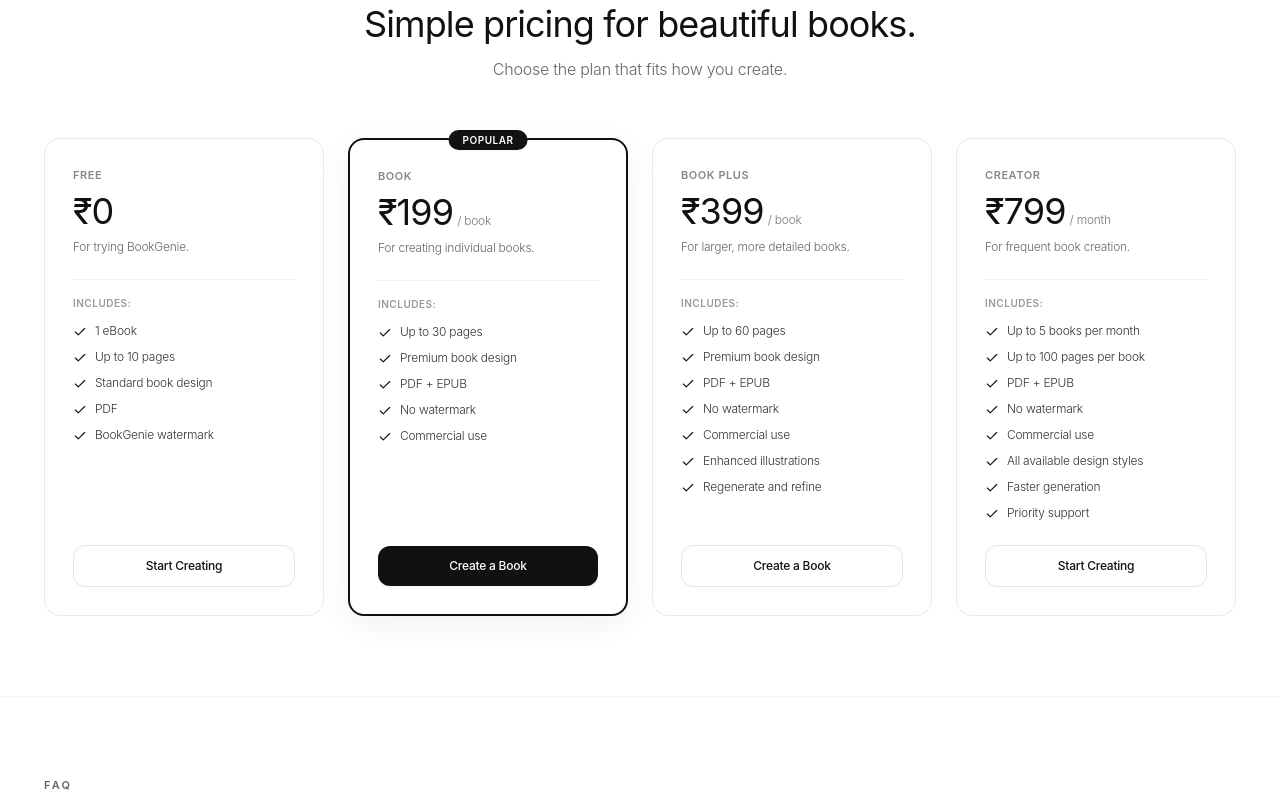
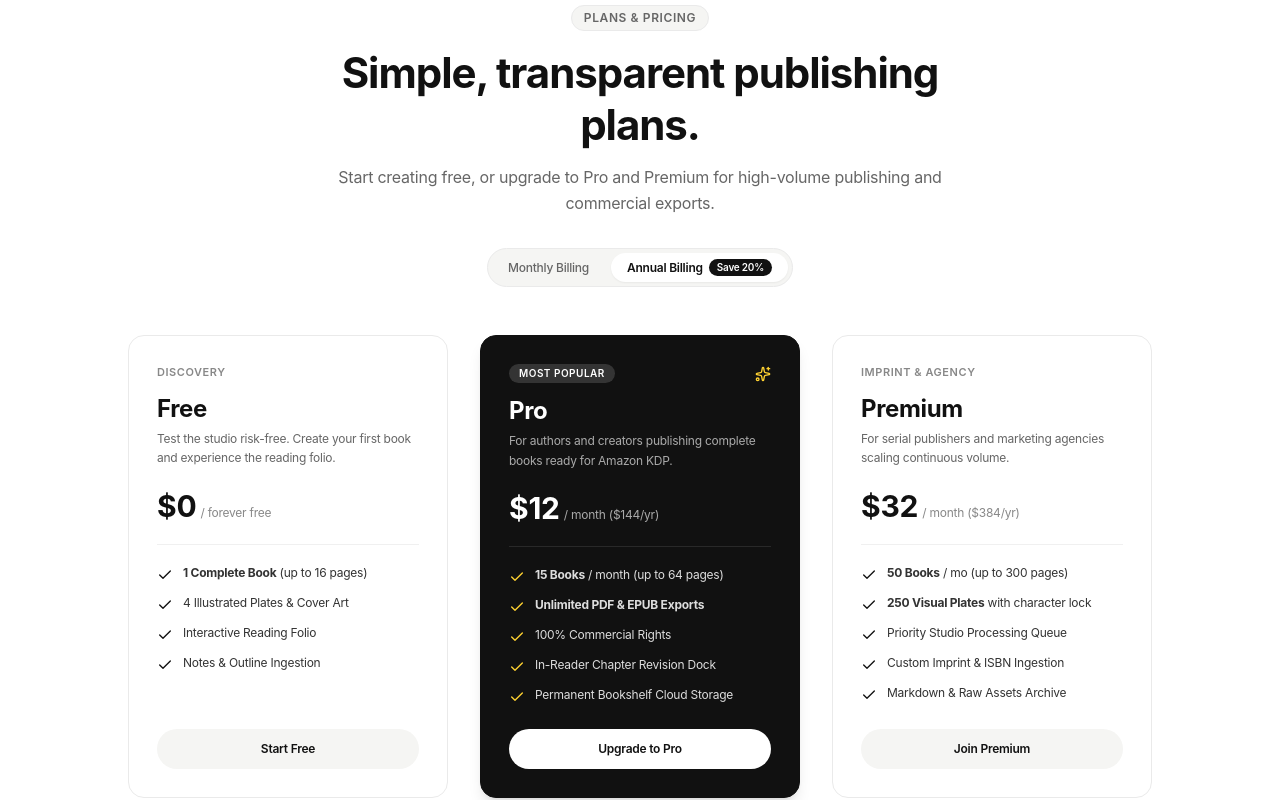
Before and after one commit to shopshah5-eng/bookgenie, a Next.js app: page / in a window 1280 px wide. Shown: the part 2300-3100 px from the top of the page. Built offline with nearby package versions, Linux system fonts and the light colour scheme; no server answers.

Commit message:
fix(pricing): restore previous pricing plans (Free, Pro, Premium)

```diff
--- a/components/home/MinimalPricing.tsx
+++ b/components/home/MinimalPricing.tsx
@@ -1,176 +1,225 @@
 'use client';
 
-import React from 'react';
-import { Check } from 'lucide-react';
+import React, { useState } from 'react';
+import Link from 'next/link';
+import { useRouter } from 'next/navigation';
+import { Check, Sparkles } from 'lucide-react';
 import { useAuth } from '@/components/auth/AuthContext';
 
 export function MinimalPricing() {
+  const router = useRouter();
   const { user, openAuthModal } = useAuth();
+  const [billingCycle, setBillingCycle] = useState<'monthly' | 'annual'>('annual');
 
   const handleAction = (planId: string) => {
     if (!user) {
-      openAuthModal('signup');
+      openAuthModal('signup', '/pricing');
       return;
     }
-    // If logged in, scroll to the book creator prompt card smoothly
-    window.scrollTo({ top: 0, behavior: 'smooth' });
+    router.push('/pricing');
   };
-
-  const plans = [
-    {
-      id: 'free',
-      name: 'FREE',
-      price: '₹0',
-      period: '',
-      description: 'For trying BookGenie.',
-      features: [
-        '1 eBook',
-        'Up to 10 pages',
-        'Standard book design',
-        'PDF',
-        'BookGenie watermark',
-      ],
-      buttonText: 'Start Creating',
-      popular: false,
-    },
-    {
-      id: 'book',
-      name: 'BOOK',
-      price: '₹199',
-      period: '/ book',
-      description: 'For creating individual books.',
-      features: [
-        'Up to 30 pages',
-        'Premium book design',
-        'PDF + EPUB',
-        'No watermark',
-        'Commercial use',
-      ],
-      buttonText: 'Create a Book',
-      popular: true,
-    },
-    {
-      id: 'book-plus',
-      name: 'BOOK PLUS',
-      price: '₹399',
-      period: '/ book',
-      description: 'For larger, more detailed books.',
-      features: [
-        'Up to 60 pages',
-        'Premium book design',
-        'PDF + EPUB',
-        'No watermark',
-        'Commercial use',
-        'Enhanced illustrations',
-        'Regenerate and refine',
-      ],
-      buttonText: 'Create a Book',
-      popular: false,
-    },
-    {
-      id: 'creator',
-      name: 'CREATOR',
-      price: '₹799',
-      period: '/ month',
-      description: 'For frequent book creation.',
-      features: [
-        'Up to 5 books per month',
-        'Up to 100 pages per book',
-        'PDF + EPUB',
-        'No watermark',
-        'Commercial use',
-        'All available design styles',
-        'Faster generation',
-        'Priority support',
-      ],
-      buttonText: 'Start Creating',
-      popular: false,
-    },
-  ];
 
   return (
     <section className="w-full py-20 bg-white border-b border-[#0000000a] scroll-mt-20" id="pricing">
       <div className="max-w-[1240px] mx-auto px-6">
+
         {/* Section Header */}
-        <div className="text-center max-w-2xl mx-auto mb-14">
-          <h2 className="font-serif text-3xl sm:text-4xl text-[#111111] font-normal tracking-tight mb-3">
-            Simple pricing for beautiful books.
+        <div className="text-center max-w-2xl mx-auto mb-12">
+          <div className="inline-flex items-center gap-2 px-3 py-1 rounded-full bg-[#F5F5F3] text-[#666666] text-xs font-semibold uppercase tracking-wider mb-4 border border-[#EAEAEA]">
+            Plans &amp; Pricing
+          </div>
+          <h2 className="text-3xl sm:text-4xl lg:text-[42px] font-bold text-[#111111] tracking-tight leading-tight">
+            Simple, transparent publishing plans.
           </h2>
-          <p className="text-sm sm:text-base text-[#666666] font-light leading-relaxed">
-            Choose the plan that fits how you create.
+          <p className="text-sm sm:text-base text-[#666666] mt-3 font-sans leading-relaxed">
+            Start creating free, or upgrade to Pro and Premium for high-volume publishing and commercial exports.
           </p>
-        </div>
 
-        {/* 4 Cards Grid */}
-        <div className="grid grid-cols-1 md:grid-cols-2 lg:grid-cols-4 gap-6 items-stretch">
-          {plans.map((plan) => (
-            <div
-              key={plan.id}
-              className={`relative flex flex-col justify-between rounded-2xl p-7 transition-all ${
-                plan.popular
-                  ? 'border-2 border-[#111111] shadow-[0_8px_30px_rgba(0,0,0,0.06)] bg-white'
-                  : 'border border-[#EAEAEA] bg-white hover:border-[#D0D0CE]'
+          {/* Billing Cycle Toggle */}
+          <div className="mt-8 inline-flex items-center gap-1.5 p-1 rounded-full bg-[#F5F5F3] border border-[#EAEAEA]">
+            <button
+              onClick={() => setBillingCycle('monthly')}
+              className={`px-4 py-1.5 rounded-full text-xs font-medium transition-all cursor-pointer ${
+                billingCycle === 'monthly'
+                  ? 'bg-white text-[#111111] shadow-xs font-semibold'
+                  : 'text-[#666666] hover:text-[#111111]'
               }`}
             >
-              {/* Popular Tag */}
-              {plan.popular && (
-                <div className="absolute -top-3.5 left-1/2 -translate-x-1/2">
-                  <span className="px-3.5 py-1 rounded-full bg-[#111111] text-white text-[10px] font-semibold tracking-wider uppercase shadow-xs">
-                    POPULAR
+              Monthly Billing
+            </button>
+            <button
+              onClick={() => setBillingCycle('annual')}
+              className={`px-4 py-1.5 rounded-full text-xs font-medium transition-all flex items-center gap-1.5 cursor-pointer ${
+                billingCycle === 'annual'
+                  ? 'bg-white text-[#111111] shadow-xs font-semibold'
+                  : 'text-[#666666] hover:text-[#111111]'
+              }`}
+            >
+              <span>Annual Billing</span>
+              <span className="text-[10px] font-semibold px-2 py-0.5 rounded-full bg-[#111111] text-white">
+                Save 20%
               </span>
-                </div>
-              )}
-
-              <div>
-                <span className="text-[11px] font-semibold text-[#888888] uppercase tracking-wider block mb-2">
-                  {plan.name}
-                </span>
-
-                <div className="flex items-baseline gap-1 mb-2">
-                  <span className="text-4xl font-normal font-sans text-[#111111] tracking-tight">
-                    {plan.price}
-                  </span>
-                  {plan.period && (
-                    <span className="text-xs text-[#777777] font-light">
-                      {plan.period}
-                    </span>
-                  )}
-                </div>
-
-                <p className="text-xs text-[#666666] mb-6 font-light">
-                  {plan.description}
-                </p>
-
-                <div className="pt-4 border-t border-[#F0F0F0] mb-6">
-                  <span className="text-[10px] font-semibold uppercase tracking-wider text-[#999999] block mb-3">
-                    INCLUDES:
-                  </span>
-                  <ul className="space-y-2.5 text-xs text-[#333333] font-light">
-                    {plan.features.map((feature, idx) => (
-                      <li key={idx} className="flex items-start gap-2">
-                        <Check className="w-3.5 h-3.5 text-[#111111] shrink-0 mt-0.5 stroke-[2]" />
-                        <span>{feature}</span>
-                      </li>
-                    ))}
-                  </ul>
+            </button>
           </div>
         </div>
 
+        {/* 3 Cards Grid: Free, Pro, Premium */}
+        <div className="max-w-5xl mx-auto grid grid-cols-1 md:grid-cols-3 gap-8 items-stretch">
+
+          {/* Card 1: Free */}
+          <div className="flex flex-col justify-between rounded-2xl border border-[#EAEAEA] bg-white p-7 transition-all duration-200 hover:border-[#111111]/30 hover:shadow-sm">
             <div>
+              <div className="flex items-center justify-between mb-3">
+                <span className="text-[11px] font-semibold text-[#888888] uppercase tracking-wider">
+                  Discovery
+                </span>
+              </div>
+              <h3 className="text-2xl font-bold text-[#111111] mb-1">
+                Free
+              </h3>
+              <p className="text-xs text-[#666666] mb-5 leading-relaxed">
+                Test the studio risk-free. Create your first book and experience the reading folio.
+              </p>
+              <div className="flex items-baseline gap-1 mb-5 pb-5 border-b border-[#F0F0F0]">
+                <span className="text-3xl font-bold text-[#111111]">$0</span>
+                <span className="text-xs text-[#888888]">/ forever free</span>
+              </div>
+              <ul className="space-y-3 mb-6 text-xs text-[#333333]">
+                <li className="flex items-start gap-2.5">
+                  <Check className="w-4 h-4 text-[#111111] shrink-0 mt-0.5" />
+                  <span><strong>1 Complete Book</strong> (up to 16 pages)</span>
+                </li>
+                <li className="flex items-start gap-2.5">
+                  <Check className="w-4 h-4 text-[#111111] shrink-0 mt-0.5" />
+                  <span>4 Illustrated Plates &amp; Cover Art</span>
+                </li>
+                <li className="flex items-start gap-2.5">
+                  <Check className="w-4 h-4 text-[#111111] shrink-0 mt-0.5" />
+                  <span>Interactive Reading Folio</span>
+                </li>
+                <li className="flex items-start gap-2.5">
+                  <Check className="w-4 h-4 text-[#111111] shrink-0 mt-0.5" />
+                  <span>Notes &amp; Outline Ingestion</span>
+                </li>
+              </ul>
+            </div>
+            <Link
+              href="/create"
+              className="w-full py-3 px-4 rounded-full text-center text-xs font-semibold text-[#111111] bg-[#F5F5F3] hover:bg-[#EAEAEA] transition-colors cursor-pointer"
+            >
+              Start Free
+            </Link>
+          </div>
+
+          {/* Card 2: Pro (Most Popular) */}
+          <div className="relative flex flex-col justify-between rounded-2xl border border-[#111111] bg-[#111111] text-white p-7 shadow-lg transition-all duration-200 hover:-translate-y-1">
+            <div>
+              <div className="flex items-center justify-between mb-3">
+                <span className="text-[10px] font-semibold px-2.5 py-0.5 rounded-full bg-white/15 text-white uppercase tracking-wider">
+                  Most Popular
+                </span>
+                <Sparkles className="w-4 h-4 text-amber-300" />
+              </div>
+              <h3 className="text-2xl font-bold text-white mb-1">
+                Pro
+              </h3>
+              <p className="text-xs text-[#AAAAAA] mb-5 leading-relaxed">
+                For authors and creators publishing complete books ready for Amazon KDP.
+              </p>
+              <div className="flex items-baseline gap-1 mb-5 pb-5 border-b border-white/10">
+                <span className="text-3xl font-bold text-white">
+                  {billingCycle === 'annual' ? '$12' : '$15'}
+                </span>
+                <span className="text-xs text-[#AAAAAA]">
+                  / month {billingCycle === 'annual' ? '($144/yr)' : ''}
+                </span>
+              </div>
+              <ul className="space-y-3 mb-6 text-xs text-[#DDDDDD]">
+                <li className="flex items-start gap-2.5">
+                  <Check className="w-4 h-4 text-amber-300 shrink-0 mt-0.5" />
+                  <span><strong>15 Books</strong> / month (up to 64 pages)</span>
+                </li>
+                <li className="flex items-start gap-2.5">
+                  <Check className="w-4 h-4 text-amber-300 shrink-0 mt-0.5" />
+                  <span><strong>Unlimited PDF &amp; EPUB Exports</strong></span>
+                </li>
+                <li className="flex items-start gap-2.5">
+                  <Check className="w-4 h-4 text-amber-300 shrink-0 mt-0.5" />
+                  <span>100% Commercial Rights</span>
+                </li>
+                <li className="flex items-start gap-2.5">
+                  <Check className="w-4 h-4 text-amber-300 shrink-0 mt-0.5" />
+                  <span>In-Reader Chapter Revision Dock</span>
+                </li>
+                <li className="flex items-start gap-2.5">
+                  <Check className="w-4 h-4 text-amber-300 shrink-0 mt-0.5" />
+                  <span>Permanent Bookshelf Cloud Storage</span>
+                </li>
+              </ul>
+            </div>
             <button
-                  onClick={() => handleAction(plan.id)}
-                  className={`w-full py-3 px-4 rounded-xl text-xs font-medium transition-all cursor-pointer ${
-                    plan.popular
-                      ? 'bg-[#111111] text-white hover:bg-[#222222] shadow-xs'
-                      : 'border border-[#E5E5E5] text-[#111111] hover:border-[#111111] bg-white'
-                  }`}
+              onClick={() => handleAction('creator')}
+              className="w-full py-3 px-4 rounded-full text-center text-xs font-semibold text-[#111111] bg-white hover:bg-[#F0F0F0] transition-colors cursor-pointer"
             >
-                  {plan.buttonText}
+              Upgrade to Pro
             </button>
           </div>
+
+          {/* Card 3: Premium */}
+          <div className="flex flex-col justify-between rounded-2xl border border-[#EAEAEA] bg-white p-7 transition-all duration-200 hover:border-[#111111]/30 hover:shadow-sm">
+            <div>
+              <div className="flex items-center justify-between mb-3">
+                <span className="text-[11px] font-semibold text-[#888888] uppercase tracking-wider">
+                  Imprint &amp; Agency
+                </span>
               </div>
-          ))}
+              <h3 className="text-2xl font-bold text-[#111111] mb-1">
+                Premium
+              </h3>
+              <p className="text-xs text-[#666666] mb-5 leading-relaxed">
+                For serial publishers and marketing agencies scaling continuous volume.
+              </p>
+              <div className="flex items-baseline gap-1 mb-5 pb-5 border-b border-[#F0F0F0]">
+                <span className="text-3xl font-bold text-[#111111]">
+                  {billingCycle === 'annual' ? '$32' : '$39'}
+                </span>
+                <span className="text-xs text-[#888888]">
+                  / month {billingCycle === 'annual' ? '($384/yr)' : ''}
+                </span>
               </div>
+              <ul className="space-y-3 mb-6 text-xs text-[#333333]">
+                <li className="flex items-start gap-2.5">
+                  <Check className="w-4 h-4 text-[#111111] shrink-0 mt-0.5" />
+                  <span><strong>50 Books</strong> / mo (up to 300 pages)</span>
+                </li>
+                <li className="flex items-start gap-2.5">
+                  <Check className="w-4 h-4 text-[#111111] shrink-0 mt-0.5" />
+                  <span><strong>250 Visual Plates</strong> with character lock</span>
+                </li>
+                <li className="flex items-start gap-2.5">
+                  <Check className="w-4 h-4 text-[#111111] shrink-0 mt-0.5" />
+                  <span>Priority Studio Processing Queue</span>
+                </li>
+                <li className="flex items-start gap-2.5">
+                  <Check className="w-4 h-4 text-[#111111] shrink-0 mt-0.5" />
+                  <span>Custom Imprint &amp; ISBN Ingestion</span>
+                </li>
+                <li className="flex items-start gap-2.5">
+                  <Check className="w-4 h-4 text-[#111111] shrink-0 mt-0.5" />
+                  <span>Markdown &amp; Raw Assets Archive</span>
+                </li>
+              </ul>
+            </div>
+            <button
+              onClick={() => handleAction('pro')}
+              className="w-full py-3 px-4 rounded-full text-center text-xs font-semibold text-[#111111] bg-[#F5F5F3] hover:bg-[#EAEAEA] transition-colors cursor-pointer"
+            >
+              Join Premium
+            </button>
+          </div>
+
+        </div>
+
       </div>
     </section>
   );
```
Lines whose indentation alone changed are shown as unchanged.
